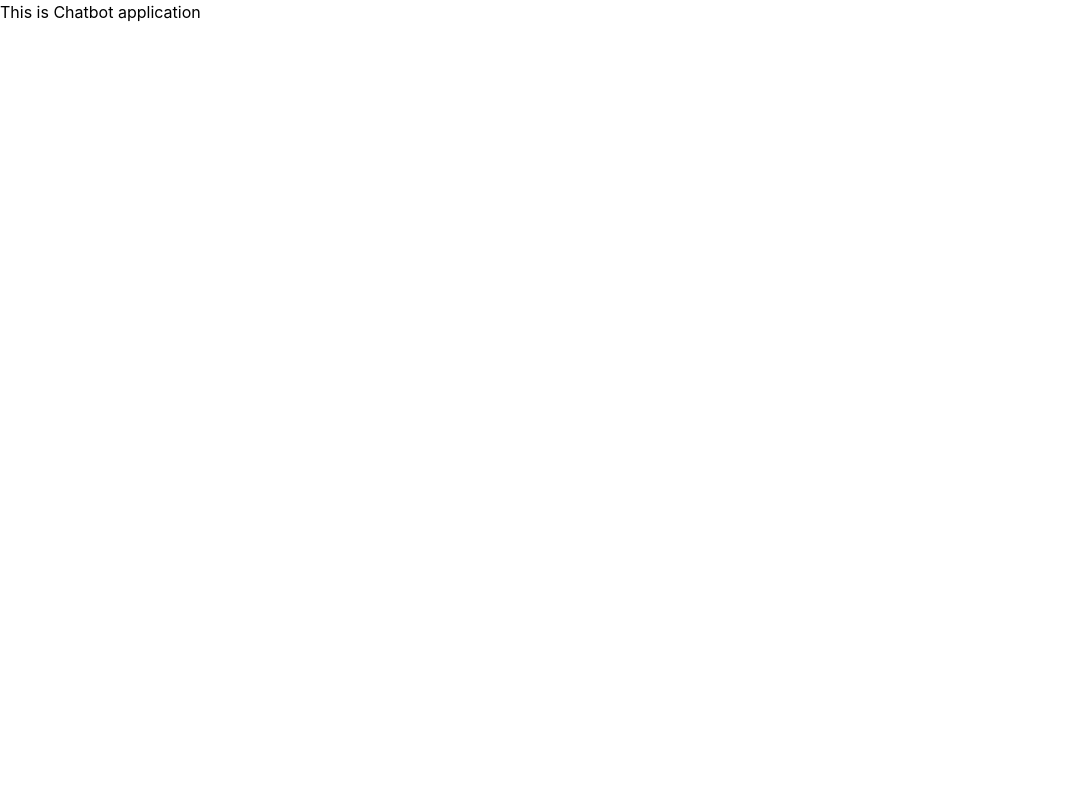
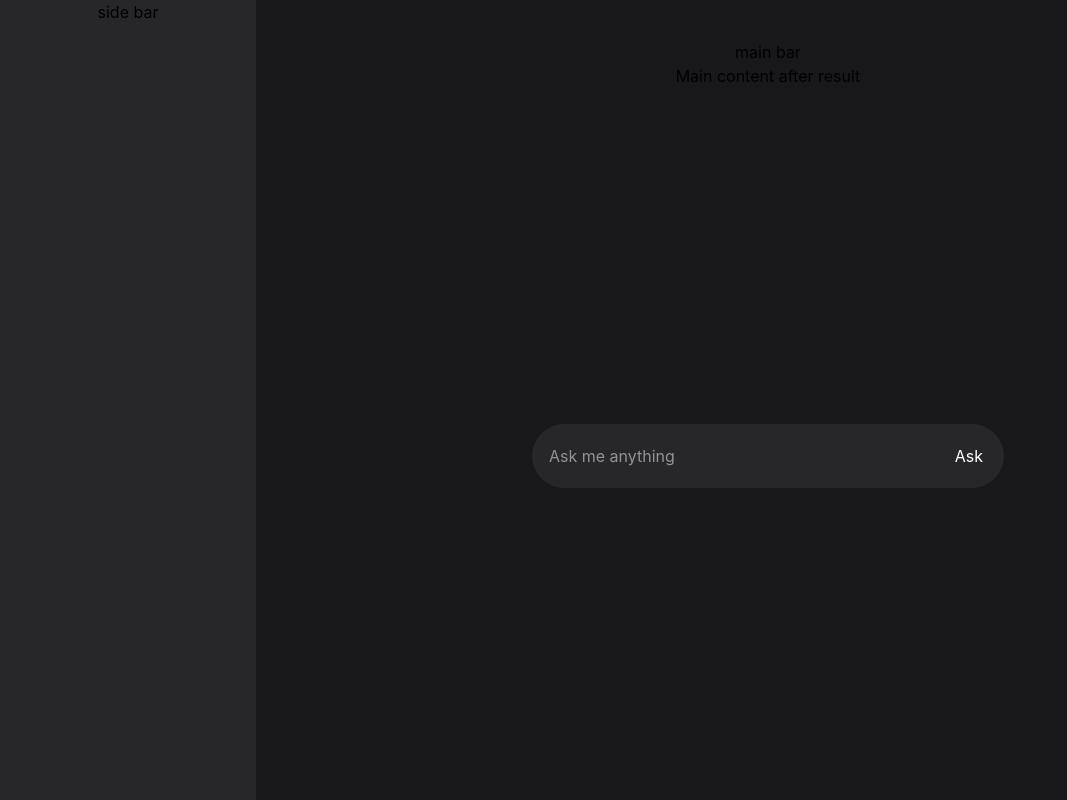
Before and after one commit to MdAjhar123/Chatbot, a React (Vite) app: page / in a window 1280 px wide. Shown: the whole page, without its empty margins (0-1067 px from the left). Built offline with nearby package versions, Linux system fonts and the light colour scheme.

Commit message:
Created side bar and main content

```diff
--- a/index.html
+++ b/index.html
@@ -6,7 +6,7 @@
     <meta name="viewport" content="width=device-width, initial-scale=1.0" />
     <title>chatbot</title>
   </head>
-  <body>
+  <body class="bg-zinc-900 h-screen">
     <div id="root"></div>
     <script type="module" src="/src/main.jsx"></script>
   </body>
--- a/src/App.jsx
+++ b/src/App.jsx
@@ -4,9 +4,19 @@ import './App.css'
 function App() {
 
   return (
-    <>
-    <h1>This is Chatbot application</h1>
-    </>
+    <div className='grid grid-cols-5 text-center'>
+      <div className='col-span-1 bg-zinc-800 h-screen'>side bar </div>
+
+      <div className='col-span-4 p-10'>main bar
+        <div className='container h-90'>
+          Main content after result
+        </div>
+        <div className='bg-zinc-800 w-1/2 text-white p-1 pr-5 m-auto rounded-4xl border border-zinc-800 flex h-16'>
+          <input type="text" className='w-full h-full p-3 outline-none' placeholder='Ask me anything'/>
+          <button>Ask</button>
+        </div>
+      </div>
+    </div>
   )
 }
 
```
